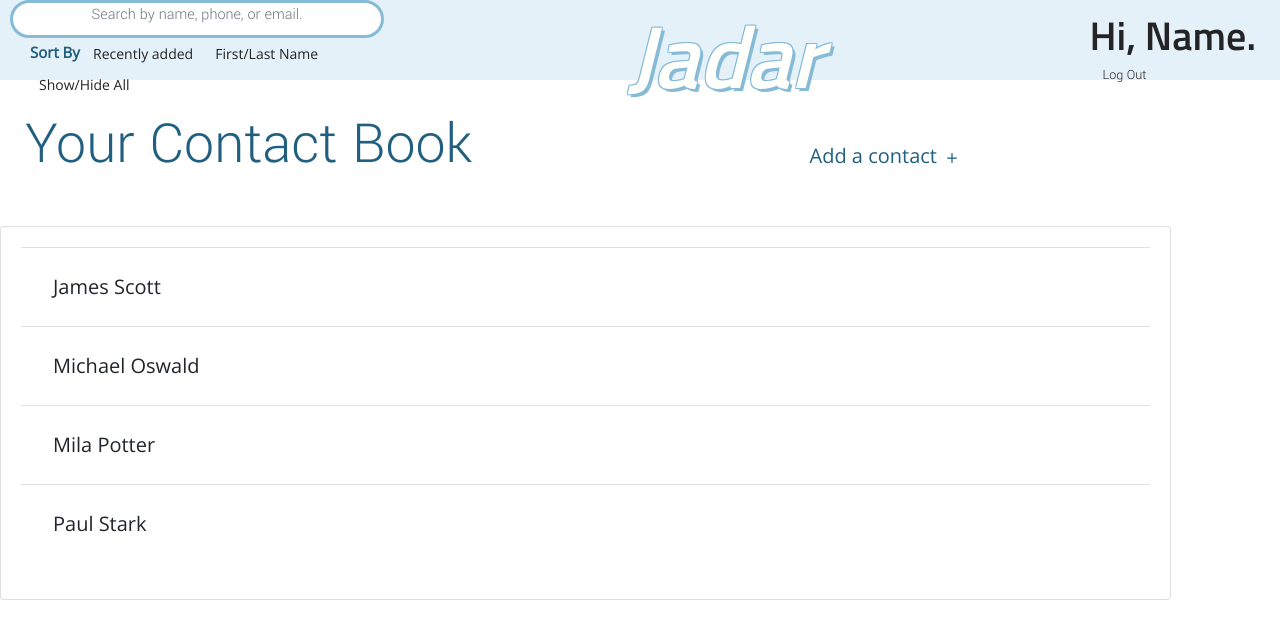
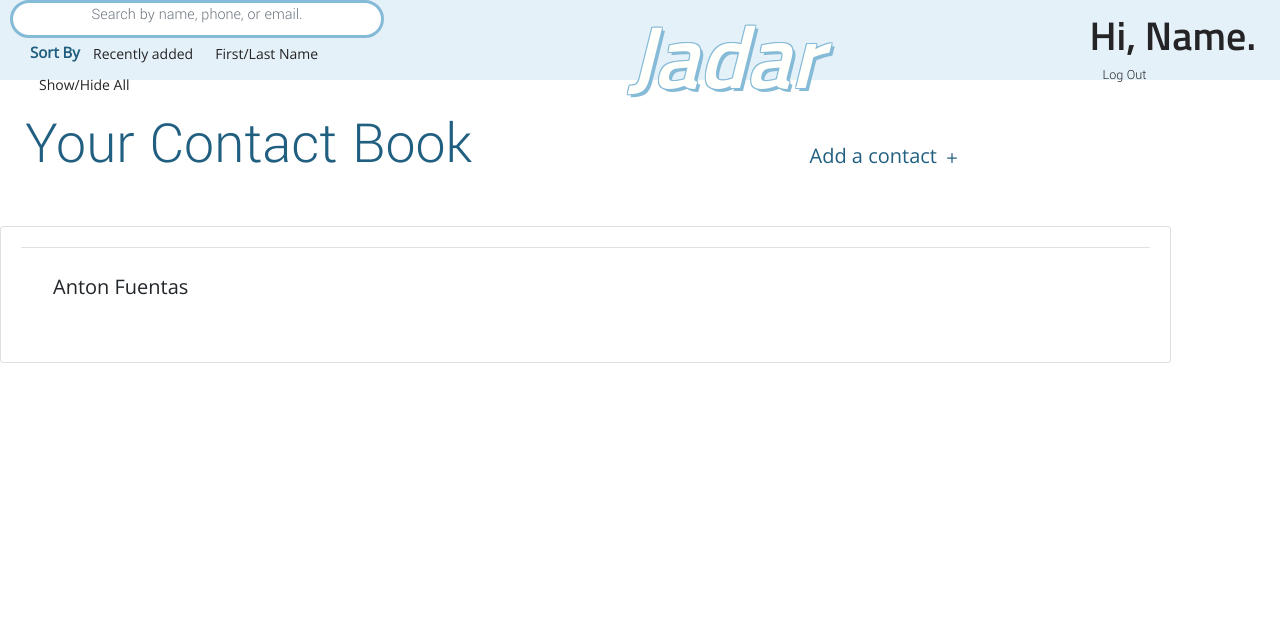
Before and after one commit to Jadar-Team/Jadar, a PHP site: page /ignore.html in a window 1280 px wide. Shown: the top 639 px of the page. Run offline with PHP 8.4, Linux system fonts and the light colour scheme.

Commit message:
update contact dropdown

```diff
--- a/css/styles.css
+++ b/css/styles.css
@@ -29,7 +29,7 @@ body
     margin: 20px;
     padding: 25px;
     text-align: center;
-    font-family: 'Titillium Web', 'IBM Plex Sans', monospace;
+    font-family: 'Titillium Web', 'IBM Plex Sans', sans-serif;
     font-style: italic;
     color: #FFFFFC;
 }
@@ -40,7 +40,7 @@ body
     width: 20%;
     margin: 20px;
     text-align: center;
-    font-family: 'Titillium Web', 'IBM Plex Sans', monospace;
+    font-family: 'Titillium Web', 'IBM Plex Sans', sans-serif;
     font-weight: 600;
     font-style: italic;
     color: #FFFFFC;
@@ -152,7 +152,7 @@ input[type="text"],input[type="password"], input[type="email"]{
   font-size: 12.5vmax;
   width: 100%;
   text-align: center;
-  font-family: 'Titillium Web', 'IBM Plex Sans', monospace;
+  font-family: 'Titillium Web', 'IBM Plex Sans', sans-serif;
   color: #FFFFFC;
 }
 
@@ -296,6 +296,18 @@ input[type="search"]
 .table tbody tr:hover td, .table tbody tr:hover th .info-card:hover{
     background-color: rgba(212, 232, 243, 0.6);
     box-shadow: 0 8px 6px -6px gray;
+}
+
+#address-block
+{
+  float:left;
+  line-height: 2;
+}
+
+#phone-email-block
+{
+  float: right;
+  line-height: 2;
 }
 
 /* Homepage */
--- a/js/sandbox2.js
+++ b/js/sandbox2.js
@@ -1,10 +1,17 @@
 
 // Mock JSON data
+// var myArray = [
+//     {'fname':"Michael",'lname':"Oswald",'address':"123 street",'phone':"352-87-9780",'email':'knights.edu', 'date': new Date()},
+//     {'fname':"Mila",'lname':"Potter",'address':"123 street",'phone':"352-87-9780",'email':'knights.edu', 'date' : new Date()},
+//     {'fname':"Paul",'lname':"Stark",'address':"123 street",'phone':"352-87-9780",'email':'knights.edu', 'date' : new Date()},
+//     {'fname':"James",'lname':"Scott",'address':"123 street",'phone':"352-87-9780", 'email': 'knights.edu', 'date' : new Date()}
+// ];
+
+
+// with updated address
 var myArray = [
-    {'fname':"Michael",'lname':"Oswald",'address':"123 street",'phone':"352-87-9780",'email':'knights.edu', 'date': new Date()},
-    {'fname':"Mila",'lname':"Potter",'address':"123 street",'phone':"352-87-9780",'email':'knights.edu', 'date' : new Date()},
-    {'fname':"Paul",'lname':"Stark",'address':"123 street",'phone':"352-87-9780",'email':'knights.edu', 'date' : new Date()},
-    {'fname':"James",'lname':"Scott",'address':"123 street",'phone':"352-87-9780", 'email': 'knights.edu', 'date' : new Date()}
+    {'fname':"Anton",'lname':"Fuentas",'street':"673 Bayport Drive",'city':"Ridgewood",
+  'state':"NJ",'zip':"07450",'phone':"414-481-8030",'email':"anton.fuentes34@hotmail.com"}
 ];
 
 // Sort JSON data
@@ -62,19 +69,27 @@ function buildTable(data)
                           </div>
                           <div id="collapseInfo" class="collapse hide" aria-labelledby="contactName" data-parent="#showHide">
                           <div class="card-body">
-                          <svg width="1em" height="1em" viewBox="0 0 16 16" class="bi bi-house-door-fill" fill="currentColor" xmlns="http://www.w3.org/2000/svg">
-                          <path d="M6.5 10.995V14.5a.5.5 0 0 1-.5.5H2a.5.5 0 0 1-.5-.5v-7a.5.5 0 0 1 .146-.354l6-6a.5.5 0 0 1 .708 0l6 6a.5.5 0 0 1 .146.354v7a.5.5 0 0 1-.5.5h-4a.5.5 0 0 1-.5-.5V11c0-.25-.25-.5-.5-.5H7c-.25 0-.5.25-.5.495z"/>
-                          <path fill-rule="evenodd" d="M13 2.5V6l-2-2V2.5a.5.5 0 0 1 .5-.5h1a.5.5 0 0 1 .5.5z"/>
-                        </svg>
-                              ${data[i].address}
+                            <div id = "address-block">
+                              <svg width="1em" height="1em" viewBox="0 0 16 16" class="bi bi-house-door-fill" fill="currentColor" xmlns="http://www.w3.org/2000/svg">
+                              <path d="M6.5 10.995V14.5a.5.5 0 0 1-.5.5H2a.5.5 0 0 1-.5-.5v-7a.5.5 0 0 1 .146-.354l6-6a.5.5 0 0 1 .708 0l6 6a.5.5 0 0 1 .146.354v7a.5.5 0 0 1-.5.5h-4a.5.5 0 0 1-.5-.5V11c0-.25-.25-.5-.5-.5H7c-.25 0-.5.25-.5.495z"/>
+                              <path fill-rule="evenodd" d="M13 2.5V6l-2-2V2.5a.5.5 0 0 1 .5-.5h1a.5.5 0 0 1 .5.5z"/>
+                            </svg>
+                              ${data[i].street}
+                              <p>${data[i].city + ", " + data[i].state + " " + data[i].zip}</p>
+                            </div>
+                            <div id = "phone-email-block">
                           <svg width="1em" height="1em" viewBox="0 0 16 16" class="bi bi-telephone-fill" fill="currentColor" xmlns="http://www.w3.org/2000/svg">
                           <path fill-rule="evenodd" d="M2.267.98a1.636 1.636 0 0 1 2.448.152l1.681 2.162c.309.396.418.913.296 1.4l-.513 2.053a.636.636 0 0 0 .167.604L8.65 9.654a.636.636 0 0 0 .604.167l2.052-.513a1.636 1.636 0 0 1 1.401.296l2.162 1.681c.777.604.849 1.753.153 2.448l-.97.97c-.693.693-1.73.998-2.697.658a17.47 17.47 0 0 1-6.571-4.144A17.47 17.47 0 0 1 .639 4.646c-.34-.967-.035-2.004.658-2.698l.97-.969z"/>
                         </svg>
                               ${data[i].phone}
+
+                          <br>
                         <svg width="1em" height="1em" viewBox="0 0 16 16" class="bi bi-envelope-fill" fill="currentColor" xmlns="http://www.w3.org/2000/svg">
                         <path fill-rule="evenodd" d="M.05 3.555A2 2 0 0 1 2 2h12a2 2 0 0 1 1.95 1.555L8 8.414.05 3.555zM0 4.697v7.104l5.803-3.558L0 4.697zM6.761 8.83l-6.57 4.027A2 2 0 0 0 2 14h12a2 2 0 0 0 1.808-1.144l-6.57-4.027L8 9.586l-1.239-.757zm3.436-.586L16 11.801V4.697l-5.803 3.546z"/>
                       </svg>
                               ${data[i].email}
+                              </br>
+                              </div>
                             </div>
                             </div>
                       </div>
```
